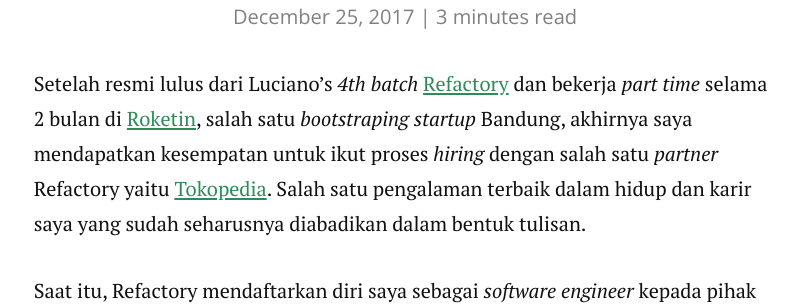
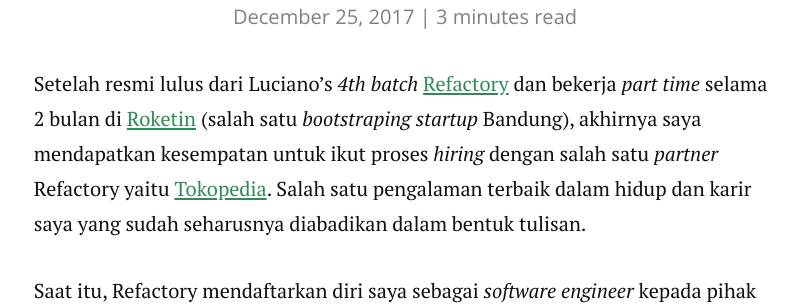
Before and after one commit to wlisrausr/wlisra.github.io, a Jekyll site: the page built from _posts/2017-12-25-register-experience-as-software-engineer-at-tokopedia.markdown, in a window 1280 px wide and 900 px high, scrolled down 365 px. Shown: the part 155-460 px from the top of the window, without its empty margins (235-1035 px from the left). Built offline with Jekyll 4.4.1, drawn with Linux system fonts in a browser that asks for light colours; nearby versions of some CDN libraries; comment, search, counter and statistics services are not loaded.

Commit message:
Update article

```diff
--- a/_posts/2017-12-25-register-experience-as-software-engineer-at-tokopedia.markdown
+++ b/_posts/2017-12-25-register-experience-as-software-engineer-at-tokopedia.markdown
@@ -5,7 +5,7 @@ date: 2017-12-25
 comments: true
 ---
 
-Setelah resmi lulus dari Luciano's *4th batch* [Refactory](https://refactory.id/){:target="_blank"} dan bekerja *part time* selama 2 bulan di [Roketin](https://roketin.com/home){:target="_blank"}, salah satu *bootstraping startup* Bandung, akhirnya saya mendapatkan kesempatan untuk ikut proses *hiring* dengan salah satu *partner* Refactory yaitu [Tokopedia](https://www.tokopedia.com/){:target="_blank"}. Salah satu pengalaman terbaik dalam hidup dan karir saya yang sudah seharusnya diabadikan dalam bentuk tulisan.
+Setelah resmi lulus dari Luciano's *4th batch* [Refactory](https://refactory.id/){:target="_blank"} dan bekerja *part time* selama 2 bulan di [Roketin](https://roketin.com/home){:target="_blank"} (salah satu *bootstraping startup* Bandung), akhirnya saya mendapatkan kesempatan untuk ikut proses *hiring* dengan salah satu *partner* Refactory yaitu [Tokopedia](https://www.tokopedia.com/){:target="_blank"}. Salah satu pengalaman terbaik dalam hidup dan karir saya yang sudah seharusnya diabadikan dalam bentuk tulisan.
 
 Saat itu, Refactory mendaftarkan diri saya sebagai *software engineer* kepada pihak Tokopedia. Tentunya, ada banyak sekali penerimaan divisi lainnya untuk tim *technology* ini jika dilihat pada halaman [*career*](https://www.tokopedia.com/careers/function/technology/){:target="_blank"} Tokopedia.
 
```
